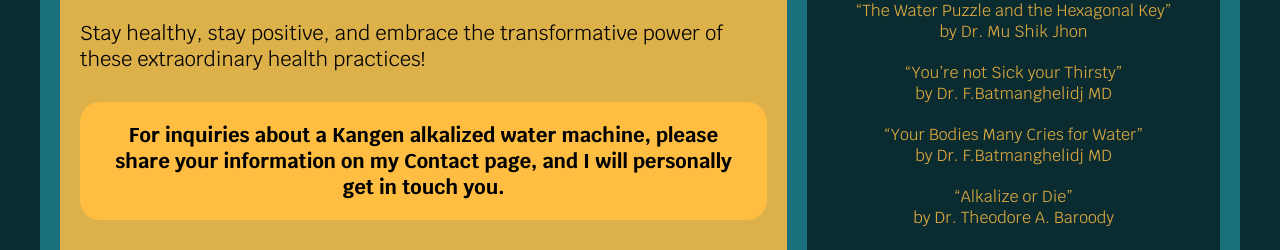
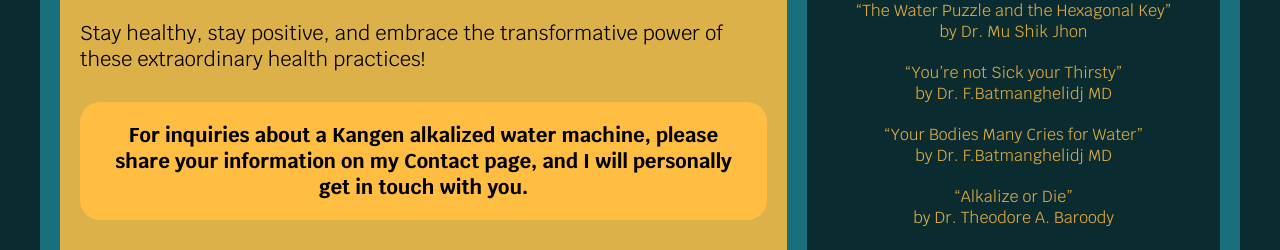
Before and after one commit to benzinow/pos-out-v3, a React (Create React App) app: page /resources in a window 1280 px wide. Shown: the part 1300-1550 px from the top of the page. Built offline with nearby package versions, Linux system fonts and the light colour scheme; a web font is replaced by a local one.

Commit message:
wording tweaks

```diff
--- a/src/pages/Resources.js
+++ b/src/pages/Resources.js
@@ -63,7 +63,7 @@
             <p>
               For inquiries about a Kangen alkalized water machine, please share
               your information on my Contact page, and I will personally get in
-              touch you.
+              touch with you.
             </p>
           </div>
         </div>
```
